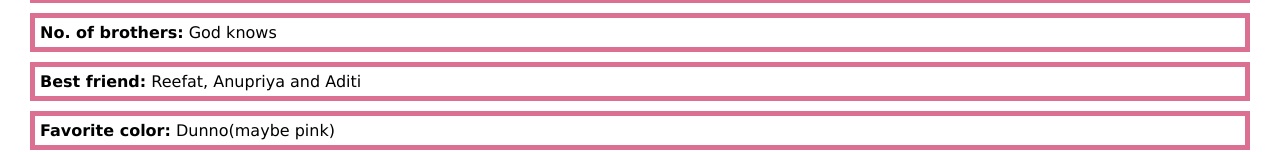
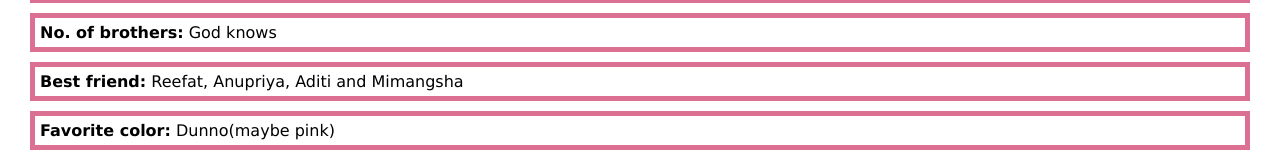
Before and after one commit to aditya52330/hbprachi, a plain HTML site: page index.html in a window 1280 px wide. Shown: the part 863-1015 px from the top of the page. Drawn offline with Linux system fonts and the light colour scheme.

Commit message:
Update index.html

```diff
--- a/index.html
+++ b/index.html
@@ -26,7 +26,7 @@
         <li><strong>Looks:</strong> Beautiful</li>
         <li><strong>Birthday:</strong> 27/04/2007</li>
         <li><strong>No. of brothers:</strong> God knows</li>
-        <li><strong>Best friend:</strong> Reefat, Anupriya and Aditi</li>
+        <li><strong>Best friend:</strong> Reefat, Anupriya, Aditi and Mimangsha</li>
         <li><strong>Favorite color:</strong> Dunno(maybe pink)</li>
         <li><strong>Best brother:</strong> Me😀</li>
         <li><strong>Favorite Game:</strong> Basketball</li>
```
